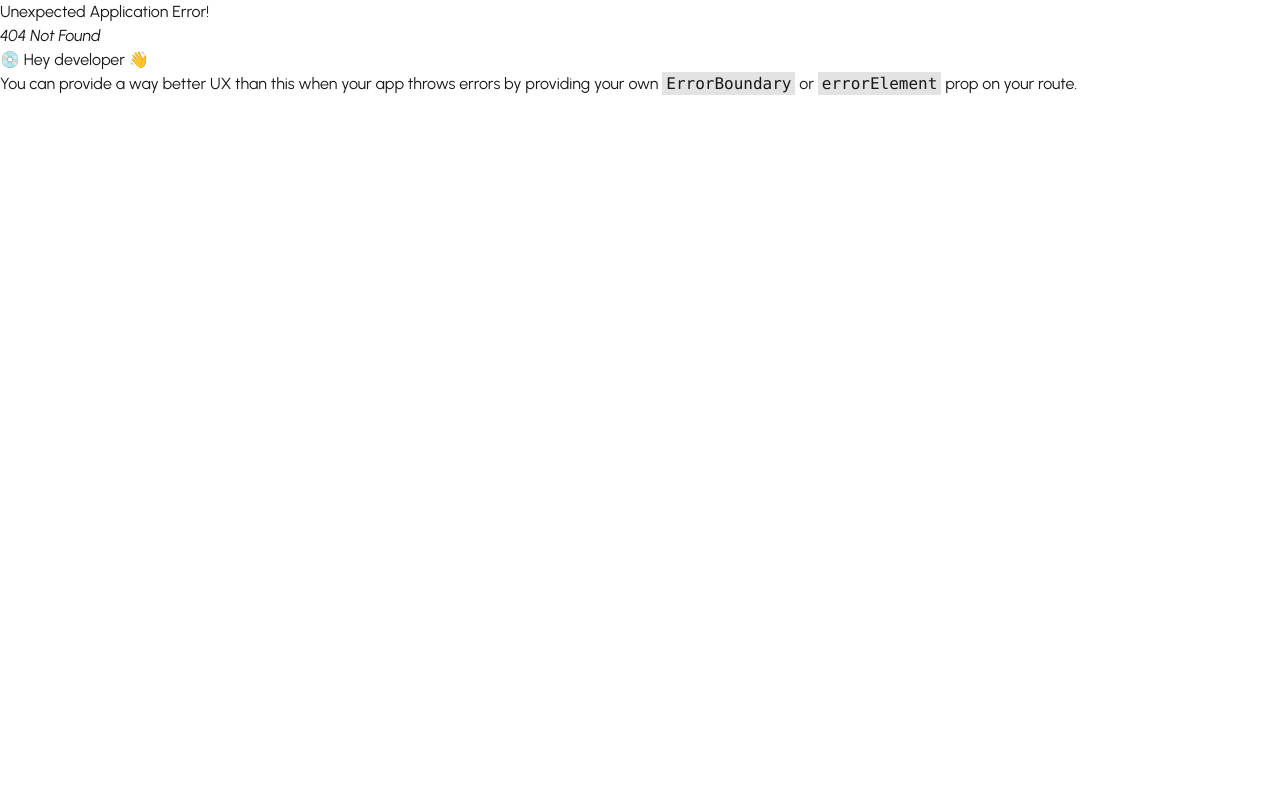
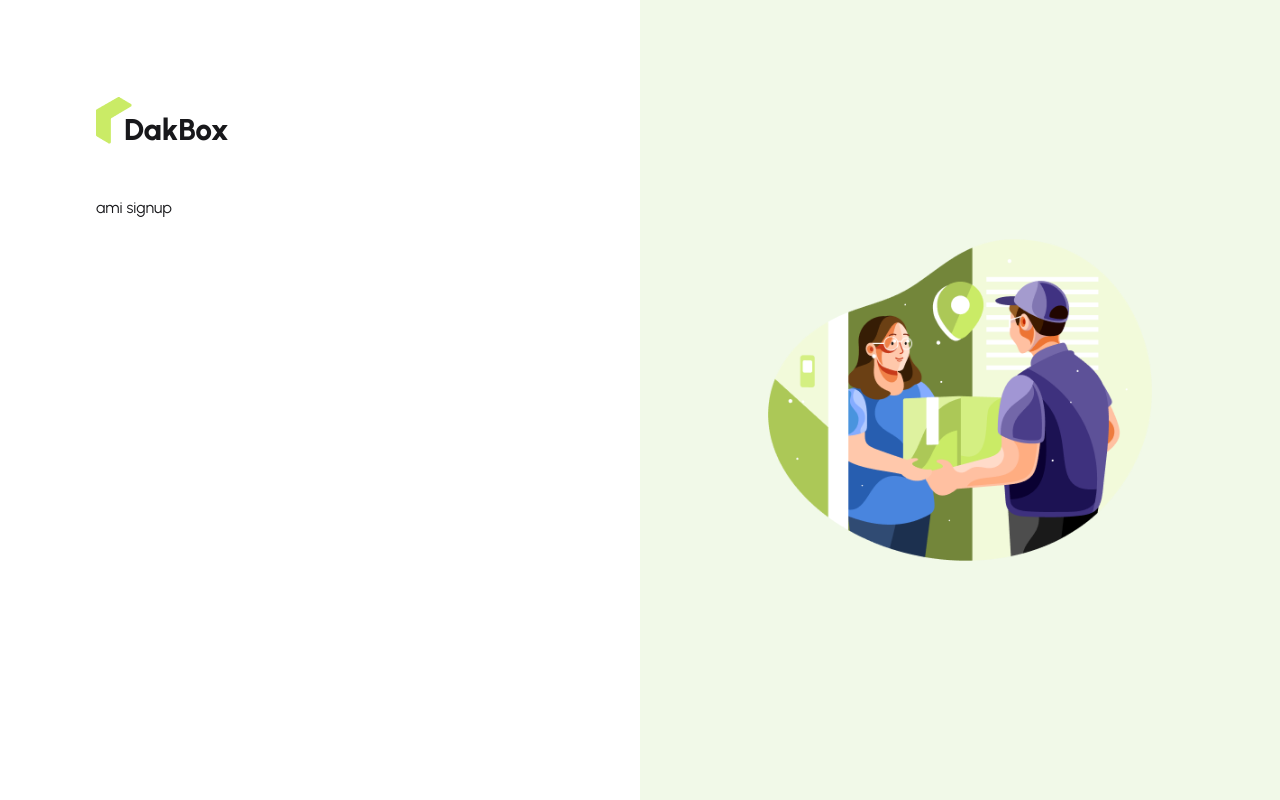
Before and after one commit to Muntasir-WSX/DakBox-Client, a React (Vite) app: page /signup in a window 1280 px wide. Before the commit this address had no page. Built offline with nearby package versions, Linux system fonts and the light colour scheme.

Commit message:
AuthLayouts Started

```diff
--- /dev/null
+++ b/src/Layouts/AuthLayout/AuthLayout.jsx
@@ -0,0 +1,37 @@
+import React from 'react';
+import { Outlet } from 'react-router';
+import AuthImage from "../../assets/authImage.png";
+import DakBox from '../../Pages/SharedCopmponents/DakBoxLogo/DakBox';
+
+
+const AuthLayout = () => {
+    return (
+        <div className="flex flex-col lg:flex-row min-h-screen bg-white">
+            {/* Left Side: Form Content */}
+            <div className="w-full lg:w-1/2 flex flex-col p-8 md:p-16 lg:p-24">
+                {/* Logo Import */}
+                <div className="mb-12">
+                    <DakBox />
+                </div>
+
+                {/* Dynamic Content (Login/Register Form) */}
+                <div className="w-full max-w-md mx-auto lg:mx-0">
+                    <Outlet />
+                </div>
+            </div>
+
+            {/* Right Side: Image Illustration */}
+            <div className="hidden lg:flex w-1/2 bg-[#F1F9E8] items-center justify-center p-12">
+                <div className="relative w-full max-w-lg">
+                    <img
+                        src={AuthImage}
+                        alt="Authentication Illustration"
+                        className="w-full h-auto object-contain"
+                    />
+                </div>
+            </div>
+        </div>
+    );
+};
+
+export default AuthLayout;
--- /dev/null
+++ b/src/Pages/AuthPages/SignIn/SignIn.jsx
@@ -0,0 +1,11 @@
+import React from 'react';
+
+const SignIn = () => {
+    return (
+        <div>
+            ami sign in
+        </div>
+    );
+};
+
+export default SignIn;
--- /dev/null
+++ b/src/Pages/AuthPages/SignUp/SignUp.jsx
@@ -0,0 +1,11 @@
+import React from 'react';
+
+const SignUp = () => {
+    return (
+        <div>
+            ami signup
+        </div>
+    );
+};
+
+export default SignUp;
--- a/src/Router/Router.jsx
+++ b/src/Router/Router.jsx
@@ -1,6 +1,9 @@
 import { createBrowserRouter } from "react-router";
 import MainLayout from "../Layouts/MainLayout/MainLayout";
 import Home from "../Pages/FullHome/Home/Home"
+import AuthLayout from "../Layouts/AuthLayout/AuthLayout";
+import SignIn from "../Pages/AuthPages/SignIn/SignIn";
+import SignUp from "../Pages/AuthPages/SignUp/SignUp";
 
 export const router = createBrowserRouter([
   {
@@ -13,4 +16,18 @@ export const router = createBrowserRouter([
       }
     ]
   },
+  {
+    path:"/",
+    Component: AuthLayout,
+    children:[
+      {
+        path:"/signin",
+        Component: SignIn
+      },
+      {
+        path:"/signup",
+        Component: SignUp
+      }
+    ]
+  }
 ]);
```
